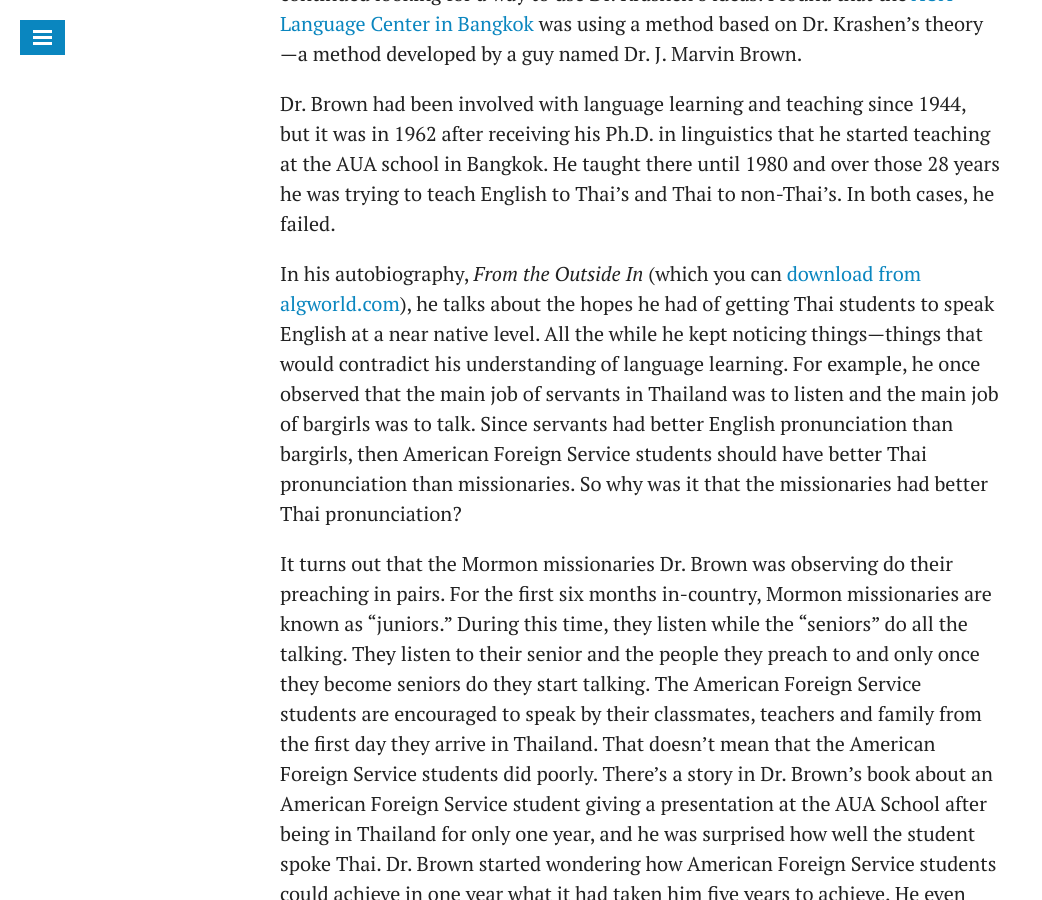
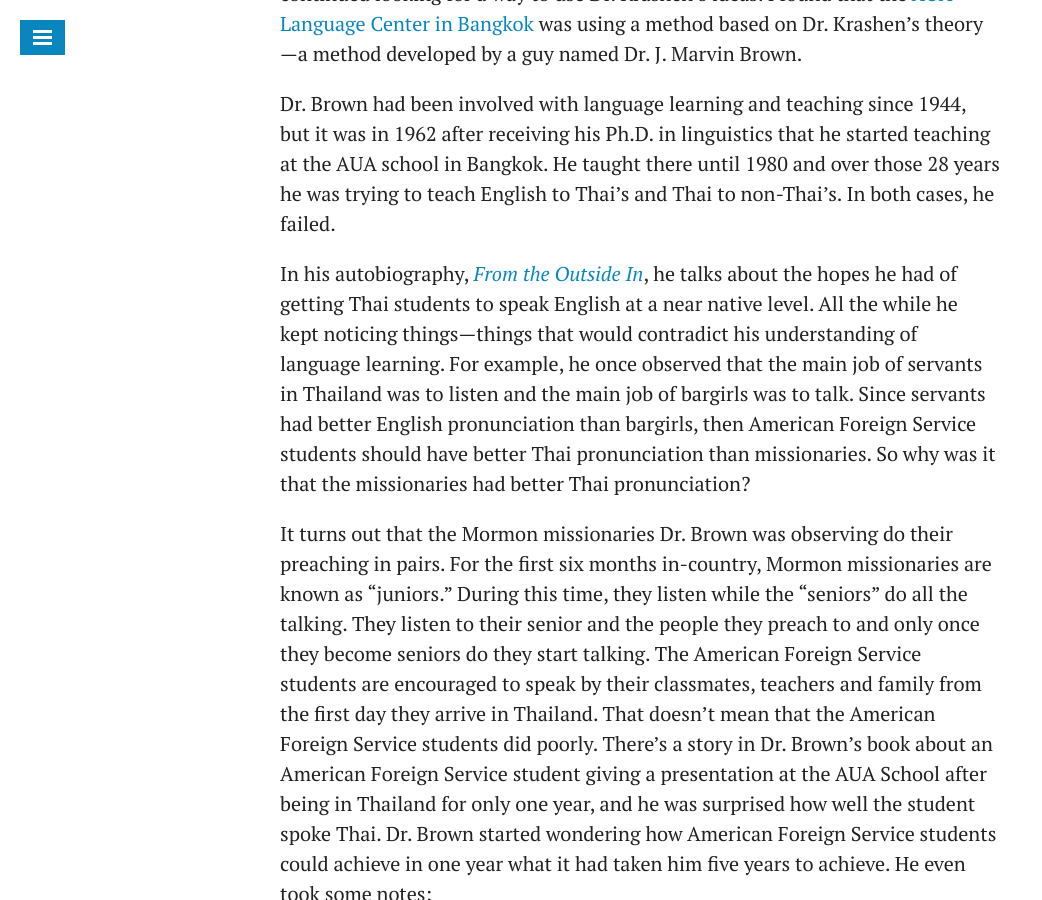
Before and after one commit to snowdj/bradonomics.github.io, a Jekyll site: the page built from _posts/2014-02-13-second-language.md, in a window 1280 px wide and 900 px high, scrolled down 3032 px. Shown: the whole window, without its empty margins (0-1042 px from the left). Built offline with Jekyll 4.4.1, drawn with Linux system fonts in a browser that asks for light colours; some web fonts are replaced.

Commit message:
Updated Brown's autobiography link.

```diff
--- a/_posts/2014-02-13-second-language.md
+++ b/_posts/2014-02-13-second-language.md
@@ -25,7 +25,7 @@
 
 Dr. Brown had been involved with language learning and teaching since 1944, but it was in 1962 after receiving his Ph.D. in linguistics that he started teaching at the AUA school in Bangkok. He taught there until 1980 and over those 28 years he was trying to teach English to Thai's and Thai to non-Thai's. In both cases, he failed.
 
-In his autobiography, _From the Outside In_ (which you can [download from algworld.com](http://algworld.com/archives.php)), he talks about the hopes he had of getting Thai students to speak English at a near native level. All the while he kept noticing things---things that would contradict his understanding of language learning. For example, he once observed that the main job of servants in Thailand was to listen and the main job of bargirls was to talk. Since servants had better English pronunciation than bargirls, then American Foreign Service students should have better Thai pronunciation than missionaries. So why was it that the missionaries had better Thai pronunciation?
+In his autobiography, [_From the Outside In_](http://bradonomics.com/brown-autobiography/), he talks about the hopes he had of getting Thai students to speak English at a near native level. All the while he kept noticing things---things that would contradict his understanding of language learning. For example, he once observed that the main job of servants in Thailand was to listen and the main job of bargirls was to talk. Since servants had better English pronunciation than bargirls, then American Foreign Service students should have better Thai pronunciation than missionaries. So why was it that the missionaries had better Thai pronunciation?
 
 It turns out that the Mormon missionaries Dr. Brown was observing do their preaching in pairs. For the first six months in-country, Mormon missionaries are known as "juniors." During this time, they listen while the "seniors" do all the talking. They listen to their senior and the people they preach to and only once they become seniors do they start talking. The American Foreign Service students are encouraged to speak by their classmates, teachers and family from the first day they arrive in Thailand. That doesn't mean that the American Foreign Service students did poorly. There's a story in Dr. Brown's book about an American Foreign Service student giving a presentation at the AUA School after being in Thailand for only one year, and he was surprised how well the student spoke Thai. Dr. Brown started wondering how American Foreign Service students could achieve in one year what it had taken him five years to achieve. He even took some notes:
 
```
